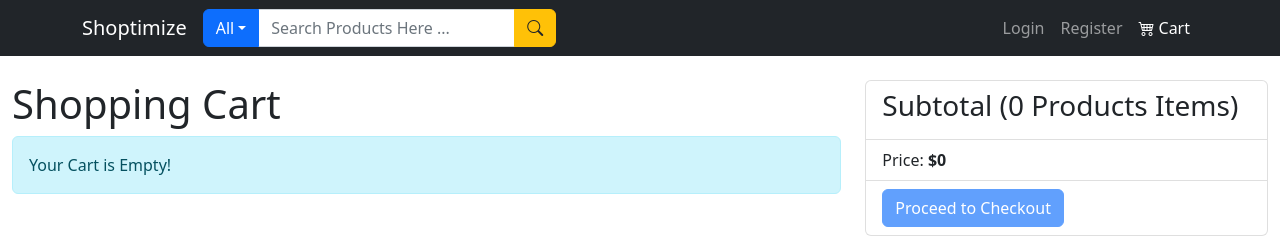
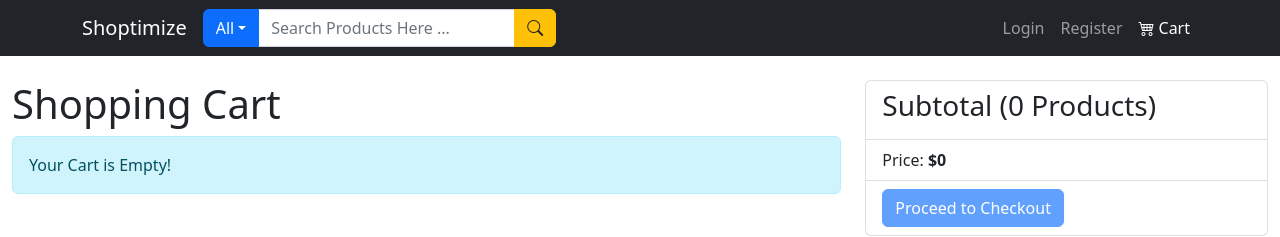
Before and after one commit to ShanchaiZ/MERN-ecommerce, a React (Create React App) app in the folder frontend/: page /cart in a window 1280 px wide. Shown: the top 237 px of the page. Built offline with nearby package versions, Linux system fonts and the light colour scheme.

Commit message:
removed extra wording on Subtotal items

```diff
--- a/frontend/src/pages/components/CartPageComponent.js
+++ b/frontend/src/pages/components/CartPageComponent.js
@@ -33,7 +33,7 @@ const CartPageComponent = ({ addToCart, cartItems, cartSubtotal, reduxDispatch }
                 <Col md={4}>
                     <ListGroup>
                         <ListGroup.Item>
-                            <h3>Subtotal ({cartItems.length} {cartItems.length === 1 ? "Product" : "Products"} Items)</h3>
+                            <h3>Subtotal ({cartItems.length} {cartItems.length === 1 ? "Product" : "Products"})</h3>
                         </ListGroup.Item>
                         <ListGroup.Item>
                             Price: <span className="fw-bold">${cartSubtotal}</span>
```
